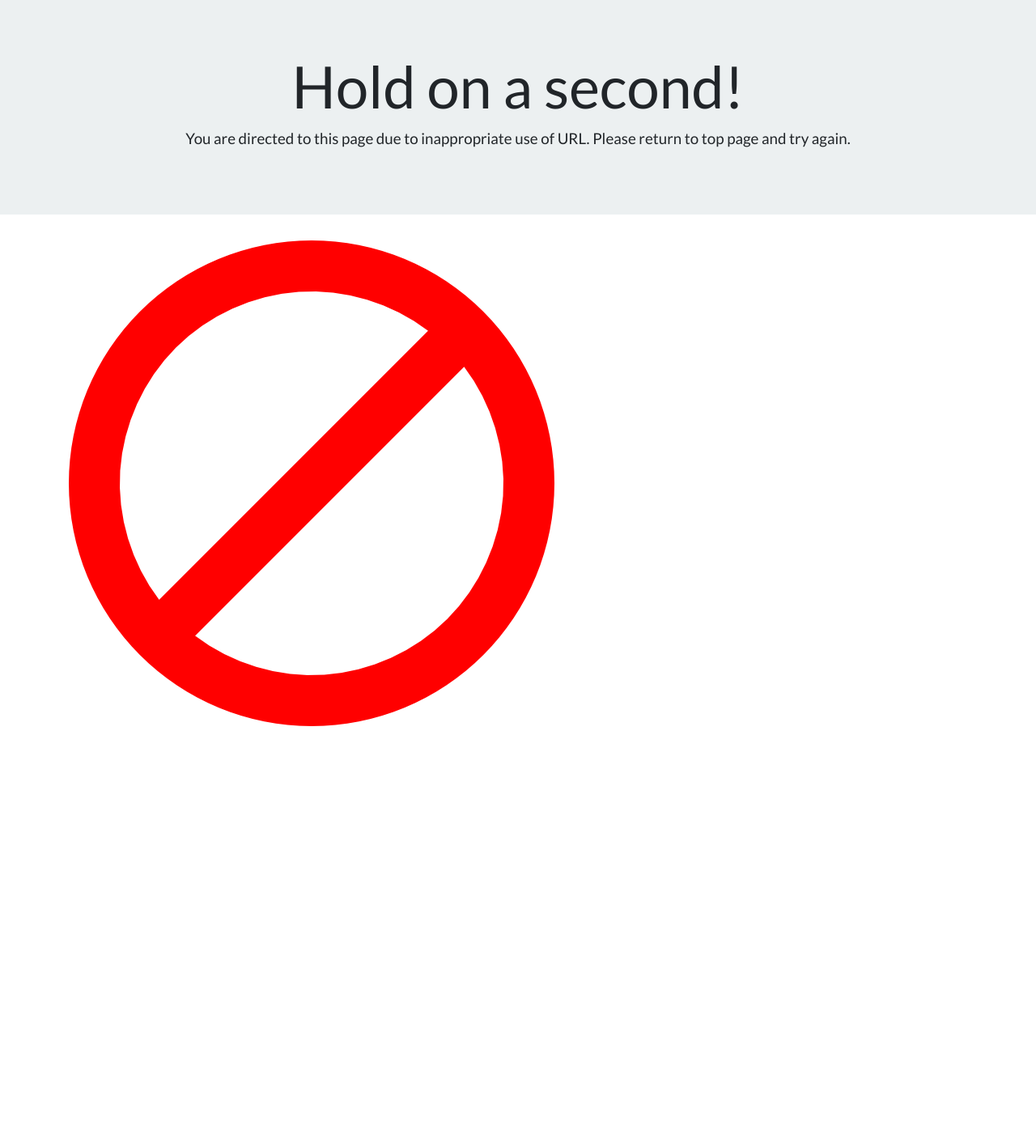
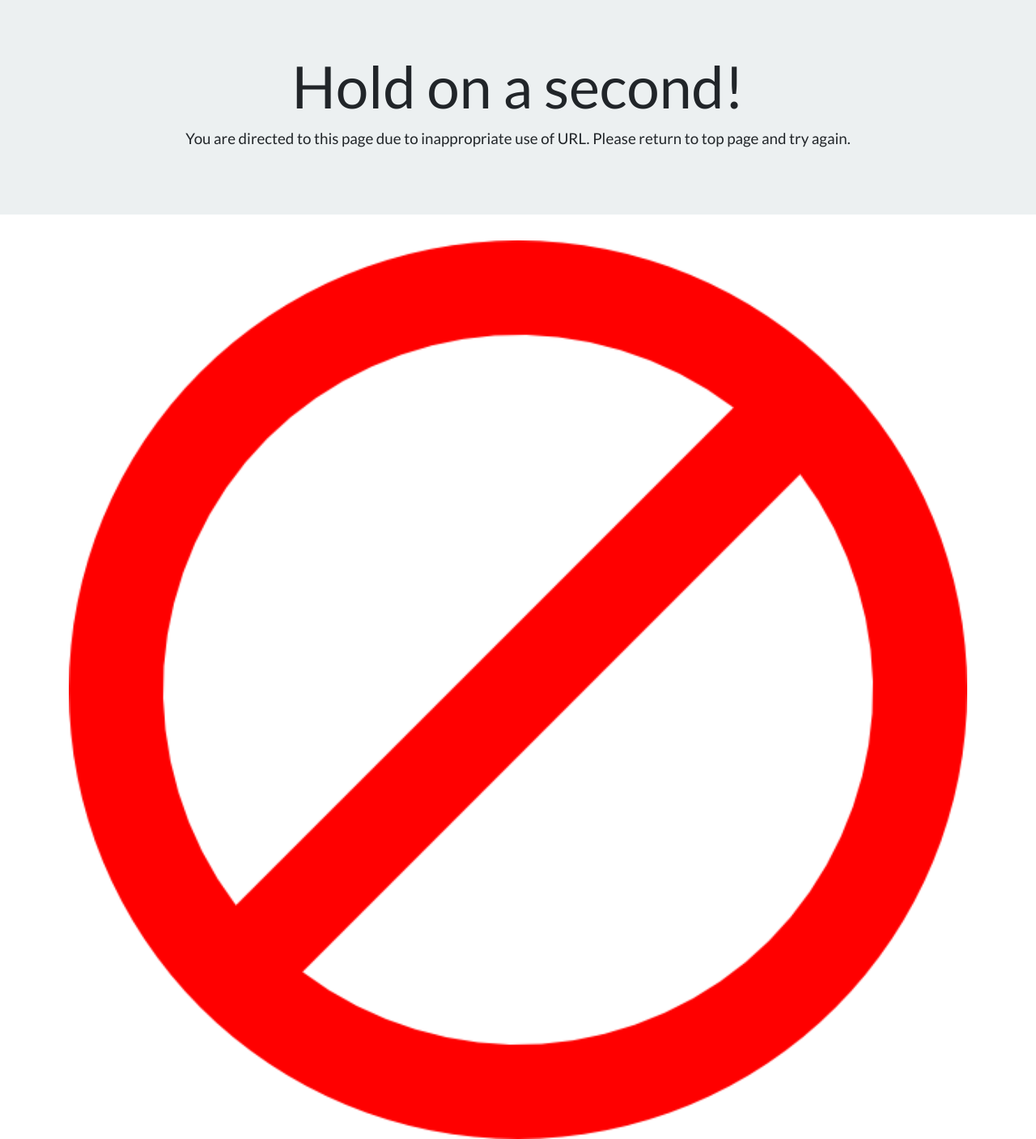
Before and after one commit to Code-Institute-Submissions/PP-MilestoneProject, a Flask app: page /stray in a window 1280 px wide. Shown: the part 72-1479 px from the top of the page at 81% size. Before the commit the page ends 969 px from the top, so only its background shows below. Run offline with Flask 2, Linux system fonts and the light colour scheme; some libraries are stand-ins or nearby versions.

Commit message:
Improved styling for displaying image on some of the pages

```diff
--- a/static/css/style.css
+++ b/static/css/style.css
@@ -19,6 +19,11 @@
     border-radius: 0;
 }
 
+.stray-image {
+    width: 100%;
+    height: auto;
+}
+
 @media (max-width: 767px) {
     #leaderboard-heading {
         font-size: 3.5em;
--- a/templates/riddles.html
+++ b/templates/riddles.html
@@ -15,7 +15,7 @@
       <h3 class="text-center">{{ riddle.Q }}</h3>
       {% else %}
       <h3 class="text-center">{{ riddle.Q.Q }}</h3>
-      <img src="{{ riddle.Q.I }}" alt="A pictorial riddle" class="col-md-12 col-lg-12"></img>
+      <img src="{{ riddle.Q.I }}" alt="A pictorial riddle" class="col-md-12"></img>
       {% endif %}
     </div>
   </div>
--- a/templates/stray.html
+++ b/templates/stray.html
@@ -8,7 +8,7 @@
 <div class="container">
     <div class="row">
         <div class="col-md-12">
-            <img src="static/image/no-sign-hi.png"></img>
+            <img src="static/image/no-sign-hi.png" class="stray-image"></img>
         </div>
     </div>
 </div>
```
